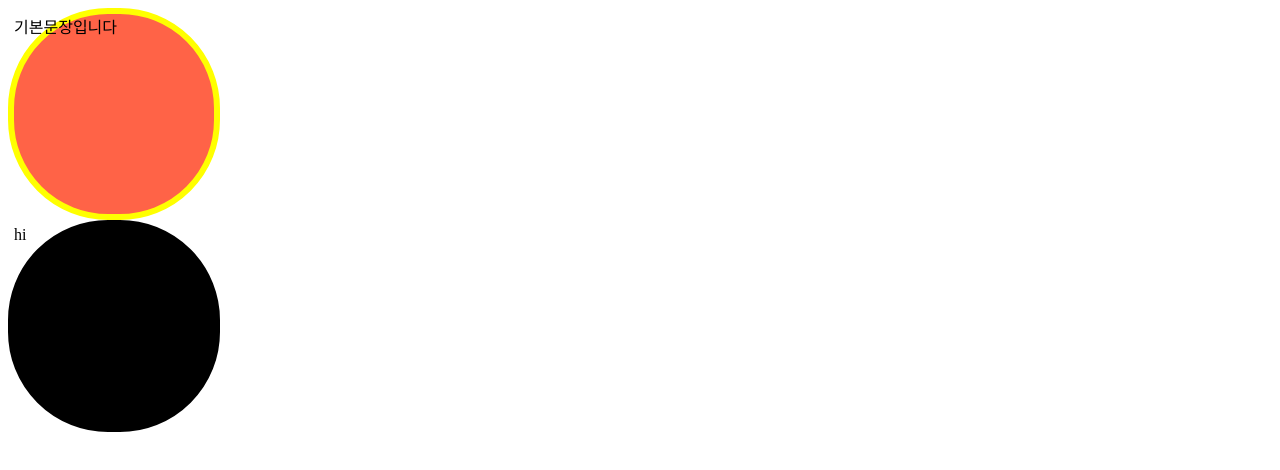
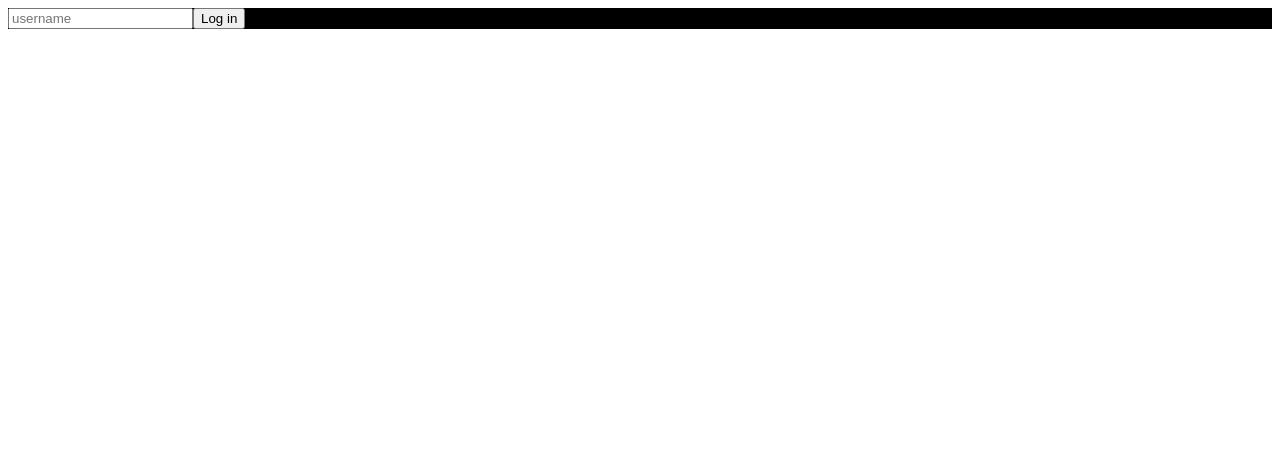
Before and after one commit to hayeon/Coin_Tracker, a React (Create React App) app: page / in a window 1280 px wide. Shown: the top 470 px of the page. Built offline with nearby package versions, Linux system fonts and the light colour scheme.

Commit message:
theme with TS

```diff
--- a/src/App.tsx
+++ b/src/App.tsx
@@ -1,12 +1,29 @@
-import Circle from "./Circle";
+import { useState } from "react";
+import styled from "styled-components";
+
+const Box = styled.div`
+  background-color: ${bgProps => bgProps.theme.bgColor}; //이렇게 하면 theme에 있는 bgColor에 접근 가능
+`;
 
 function App() {
+  const [value, setValue] = useState("");
+  const onChange = (e:React.FormEvent<HTMLInputElement>) => { //any 타입을 지양할 것! 따라서 event의 타입을 설정 후, 어떤 종류의 Element가 이 onChange 이벤트를 발생시킬지 특정
+    const {
+      currentTarget:{value},
+    } = e;
+    setValue(value);
+  }
+  const onSubmit = (e:React.FormEvent<HTMLFormElement>) => {
+    e.preventDefault();
+    console.log("hello", value);
+  };
   return (
-
-    <div>
-    <Circle borderColor="yellow" bgColor="tomato"></Circle>
-    <Circle text="hi" bgColor="black"></Circle>
-    </div>
+    <Box>
+      <form onSubmit={onSubmit}>
+        <input value={value} onChange={onChange} type="text" placeholder="username" />
+        <button>Log in</button>
+      </form>
+    </Box>
   );
 }
 
--- a/src/Circle.tsx
+++ /dev/null
@@ -1,35 +0,0 @@
-import styled from "styled-components";
-
-interface ContainerProps { //ContainerProps == CircleProps 둘 다 같은 bgColor를 보냄 //Container가 bgColor를 받을거라고 말해주는 interface
-  bgColor : string;
-  borderColor : string; //required 상태 따라서 Container에 borderColor를 넣어줘야함
-}
-const Container = styled.div<ContainerProps> ` //Container가 bgColor를 받을거라고 말해줌
-  width: 200px;
-  height: 200px;
-  background-color: ${(props) => props.bgColor }; //타입스크립트는 bgColor가 올 걸 자동으로 알게 된다
-  border-radius: 100px;
-  border: 6px solid ${(props) => props.borderColor}; //Container에선 필수이므로 보내줘야 함
-`;
-
-interface CircleProps { //Container 스타일 컴포넌트로 보내주는 값
-  bgColor: string;
-  borderColor? : string; //? 붙이면 Optinal
-  text ? :string;
-}
-
-function  Circle ({bgColor, borderColor, text= "기본문장입니다"}:CircleProps) { //여기서의 borderColor는 안 필수
-  return (                                  //이건 js 문법임! 만약 이값이 존재하지 않으면 이걸 넣어주세요!
-    <Container bgColor={bgColor} borderColor= {borderColor ?? bgColor}>
-      {text}
-      </Container>
-    //스타일 컴포넌트인 Container로 보내줌, borderColor 필수, 만약 borderColor가 없으면 bgColor를 사용
-  );
-
-  //function  Circle (props:CircleProps) {
-//   return (
-//     <Container bgColor={props.bgColor}></Container>
-//   );
-
-};
-export default Circle;
--- a/src/index.tsx
+++ b/src/index.tsx
@@ -1,12 +1,14 @@
 import React from "react";
 import ReactDOM from "react-dom";
+import { ThemeProvider } from "styled-components";
 import App from "./App";
-
-
+import { darkTheme, lightTheme } from "./theme";
 
 ReactDOM.render(
   <React.StrictMode>
+    <ThemeProvider theme={darkTheme}>
     <App />
+    </ThemeProvider>
   </React.StrictMode>,
   document.getElementById("root")
 );
--- /dev/null
+++ b/src/theme.ts
@@ -0,0 +1,14 @@
+import { DefaultTheme } from "styled-components";
+
+export const lightTheme:DefaultTheme = {
+    bgColor:"white",
+    textColor:"black",
+    btnColor:"tomato",
+};
+
+export const darkTheme:DefaultTheme = {
+    bgColor:"black",
+    textColor:"white",
+    btnColor:"teal",
+
+};
```
Also changed, not shown: src/styled.d.ts (added, +13 -0 lines).
